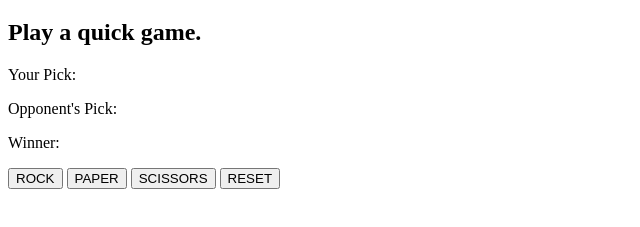
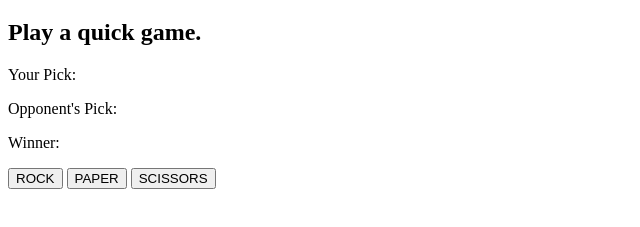
Before and after one commit to t-powers/RPS-Project, a website: page index.html in a window 1280 px wide. Shown: the part 61-288 px from the top of the page, without its empty margins (0-640 px from the left). Drawn offline with Linux system fonts and the light colour scheme.

Commit message:
Code cleanup, removed reset btn

```diff
--- a/index.html
+++ b/index.html
@@ -9,12 +9,11 @@
   <body>
     <h1>Rock, Paper, Scissors</h1>
     <h2>Play a quick game.</h2>
-    <p id="your-pick">Your Pick: </p>
-    <p id="opp-pick">Opponent's Pick: </p>
-    <p id="winner-el">Winner: </p>
+    <p id="your-pick">Your Pick:</p>
+    <p id="opp-pick">Opponent's Pick:</p>
+    <p id="winner-el">Winner:</p>
     <button onclick="rock()">ROCK</button>
     <button onclick="paper()">PAPER</button>
     <button onclick="scissors()">SCISSORS</button>
-    <button id="reset" onclick="reset()">RESET</button>
   </body>
 </html>
--- a/script.js
+++ b/script.js
@@ -2,7 +2,6 @@ let yourPick = document.getElementById("your-pick");
 let oppPick = document.getElementById("opp-pick");
 let winnerEl = document.getElementById("winner-el");
 let reset = document.getElementById("reset");
-
 
 
 function rock() {
```
